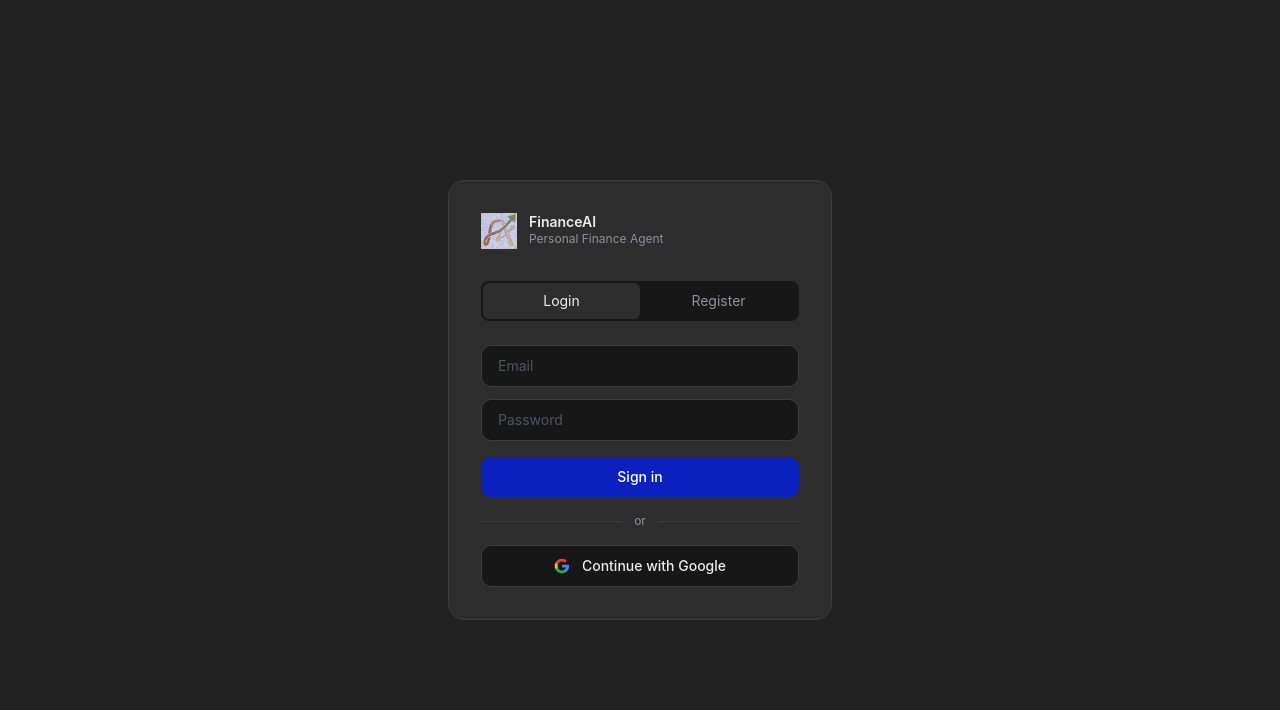
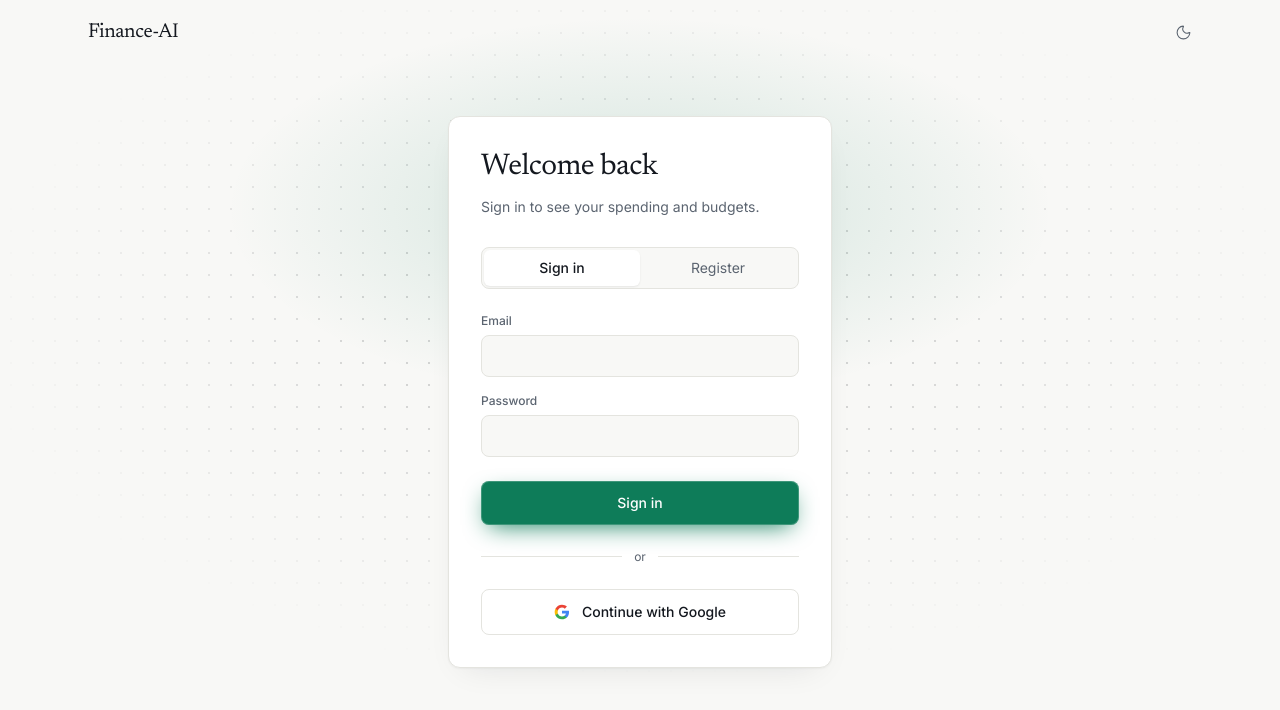
Before and after one commit to arsalanfarooq12/finance-agent, a React (Vite) app in the folder frontend/: page /app in a window 1280 px wide. Shown: the top 710 px of the page. Built offline with nearby package versions, Linux system fonts and the light colour scheme; no server answers.

Commit message:
feat: enhance AuthPage with theme toggle and improved styling

```diff
--- a/frontend/src/pages/AuthPage.tsx
+++ b/frontend/src/pages/AuthPage.tsx
@@ -1,17 +1,116 @@
 import { useState } from "react";
+import { useNavigate } from "react-router-dom";
 import { useAuth } from "../contexts/AuthContext";
+import { Moon, Sun } from "lucide-react";
 
 type Tab = "login" | "register";
 
+/* -------------------------------------------------------------------------- */
+/*  Design tokens: identical to FinanceLandingPage                             */
+/*  (If you'd rather not duplicate this, move `css` into a shared file.)       */
+/* -------------------------------------------------------------------------- */
+
+const css = `
+@import url('https://fonts.googleapis.com/css2?family=Inter:wght@400;500;600&family=Newsreader:opsz,wght@6..72,400;6..72,500&display=swap');
+
+.fa {
+  --bg: #F8F8F6; --surface: #FFFFFF; --ink: #14181F; --muted: #5B6470;
+  --line: #E4E4DF; --accent: #0E7C59; --accent-ink: #FFFFFF;
+  --accent-soft: color-mix(in srgb, var(--accent) 10%, var(--surface));
+  --danger: #B42318;
+  font-family: 'Inter', ui-sans-serif, system-ui, sans-serif;
+  background: var(--bg); color: var(--ink);
+}
+.fa[data-theme="dark"] {
+  --bg: #0E1114; --surface: #151A1F; --ink: #ECEDEE; --muted: #9099A3;
+  --line: #242B32; --accent: #3DDC97; --accent-ink: #06130D;
+  --danger: #F87171;
+}
+.fa .dots {
+  background-image: radial-gradient(color-mix(in srgb, var(--ink) 16%, transparent) 1px, transparent 1px);
+  background-size: 22px 22px;
+  -webkit-mask-image: radial-gradient(ellipse 70% 60% at 50% 40%, #000 30%, transparent 75%);
+  mask-image: radial-gradient(ellipse 70% 60% at 50% 40%, #000 30%, transparent 75%);
+}
+.fa .halo {
+  background: radial-gradient(ellipse at center, color-mix(in srgb, var(--accent) 16%, transparent), transparent 65%);
+}
+.fa .serif { font-family: 'Newsreader', Georgia, serif; font-weight: 400; letter-spacing: -0.02em; }
+.fa a:focus-visible, .fa button:focus-visible {
+  outline: 2px solid var(--accent); outline-offset: 3px; border-radius: 6px;
+}
+.fa input:focus-visible { outline: none; }
+`;
+
+const ink = "text-[color:var(--ink)]";
+const muted = "text-[color:var(--muted)]";
+const card =
+  "rounded-xl border border-[color:var(--line)] bg-[var(--surface)] shadow-[0_1px_2px_rgba(20,24,31,0.04),0_12px_32px_-16px_rgba(20,24,31,0.12)]";
+const inputCls =
+  "w-full rounded-lg border border-[color:var(--line)] bg-[var(--bg)] px-3.5 py-2.5 text-sm text-[color:var(--ink)] placeholder:text-[color:var(--muted)] transition-colors focus:border-[color:var(--accent)] focus:ring-2 focus:ring-[color:var(--accent)]/20";
+
+const THEME_KEY = "fa-theme";
+
+function readTheme(): boolean {
+  try {
+    return localStorage.getItem(THEME_KEY) === "dark";
+  } catch {
+    return false;
+  }
+}
+
+function Field({
+  label,
+  children,
+}: {
+  label: string;
+  children: React.ReactNode;
+}) {
+  return (
+    <label className="block">
+      <span className={`mb-1.5 block text-xs font-medium ${muted}`}>
+        {label}
+      </span>
+      {children}
+    </label>
+  );
+}
+
+/* -------------------------------------------------------------------------- */
+/*  Page                                                                       */
+/* -------------------------------------------------------------------------- */
+
 export default function AuthPage() {
   const { signIn, signUp, signInWithGoogle } = useAuth();
+  const navigate = useNavigate();
+
+  const [dark, setDark] = useState(readTheme);
   const [tab, setTab] = useState<Tab>("login");
   const [email, setEmail] = useState("");
   const [password, setPassword] = useState("");
+  const [fullName, setFullName] = useState("");
   const [error, setError] = useState("");
   const [message, setMessage] = useState("");
   const [loading, setLoading] = useState(false);
-  const [fullName, setFullName] = useState("");
+
+  const toggleTheme = () => {
+    setDark((d) => {
+      try {
+        localStorage.setItem(THEME_KEY, d ? "light" : "dark");
+      } catch {
+        /* storage unavailable: keep in-memory only */
+      }
+      return !d;
+    });
+  };
+
+  const switchTab = (t: Tab) => {
+    setTab(t);
+    setError("");
+    setMessage("");
+    setFullName("");
+  };
+
   const handleSubmit = async () => {
     if (!email.trim() || !password.trim()) {
       setError("Email and password are required.");
@@ -37,161 +136,158 @@ export default function AuthPage() {
     setLoading(false);
   };
 
+  const isLogin = tab === "login";
+
   return (
-    <div
-      className="min-h-screen flex items-center justify-center px-4"
-      style={{ backgroundColor: "#212121" }}
+    <main
+      className="fa relative flex min-h-screen flex-col overflow-hidden"
+      data-theme={dark ? "dark" : "light"}
     >
-      <div
-        className="w-full max-w-sm rounded-2xl p-8"
-        style={{ backgroundColor: "#2d2d2d", border: "1px solid #3d3d3d" }}
+      <style>{css}</style>
+
+      {/* Background texture */}
+      <div className="dots pointer-events-none absolute inset-0" />
+      <div className="halo pointer-events-none absolute left-1/2 top-0 h-[420px] w-[900px] max-w-full -translate-x-1/2" />
+
+      {/* Top bar */}
+      <header className="relative">
+        <div className="mx-auto flex h-16 max-w-6xl items-center justify-between px-6">
+          <button
+            onClick={() => navigate("/")}
+            className={`serif text-xl ${ink}`}
+            aria-label="Finance-AI home"
           >
-        {/* Logo */}
-        <div className="flex items-center gap-3 mb-8">
-          <div
-            className="w-9 h-9 rounded-xl flex items-center justify-center"
-            style={{ backgroundColor: "#0a21c0" }}
+            Finance-AI
+          </button>
+          <button
+            onClick={toggleTheme}
+            aria-label={dark ? "Switch to light theme" : "Switch to dark theme"}
+            className={muted}
           >
-            <img src="./favicon.svg" alt="logo" />
+            {dark ? (
+              <Sun size={17} strokeWidth={1.5} />
+            ) : (
+              <Moon size={17} strokeWidth={1.5} />
+            )}
+          </button>
         </div>
-          <div>
-            <h1
-              className="font-semibold text-sm leading-none"
-              style={{ color: "#ececec" }}
-            >
-              FinanceAI
+      </header>
+
+      {/* Card */}
+      <div className="relative flex flex-1 items-center justify-center px-4 pb-20">
+        <div className={`${card} w-full max-w-sm p-8`}>
+          <h1 className={`serif text-3xl leading-tight ${ink}`}>
+            {isLogin ? "Welcome back" : "Create your account"}
           </h1>
-            <p className="text-xs mt-0.5" style={{ color: "#8e8ea0" }}>
-              Personal Finance Agent
+          <p className={`mt-2 text-sm leading-6 ${muted}`}>
+            {isLogin
+              ? "Sign in to see your spending and budgets."
+              : "Start with a pasted expense or a PDF statement."}
           </p>
-          </div>
-        </div>
 
           {/* Tabs */}
           <div
-          className="flex rounded-lg p-0.5 mb-6"
-          style={{ backgroundColor: "#171717" }}
+            role="tablist"
+            className="mt-7 flex rounded-lg border border-[color:var(--line)] bg-[var(--bg)] p-0.5"
           >
             {(["login", "register"] as Tab[]).map((t) => (
               <button
                 key={t}
-              onClick={() => {
-                setTab(t);
-                setError("");
-                setMessage("");
-                setFullName("");
-              }}
-              className="flex-1 py-2 text-sm rounded-md transition-all duration-200 cursor-pointer capitalize"
-              style={{
-                backgroundColor: tab === t ? "#2d2d2d" : "transparent",
-                color: tab === t ? "#ececec" : "#8e8ea0",
-              }}
+                role="tab"
+                aria-selected={tab === t}
+                onClick={() => switchTab(t)}
+                className={`flex-1 rounded-md py-2 text-sm transition-colors ${
+                  tab === t
+                    ? "bg-[var(--surface)] font-medium text-[color:var(--ink)] shadow-[0_1px_2px_rgba(20,24,31,0.08)]"
+                    : muted
+                }`}
               >
-              {t}
+                {t === "login" ? "Sign in" : "Register"}
               </button>
             ))}
           </div>
 
           {/* Fields */}
-        <div className="space-y-3 mb-4">
-          {tab === "register" && (
+          <form
+            className="mt-6"
+            onSubmit={(e) => {
+              e.preventDefault();
+              handleSubmit();
+            }}
+          >
+            <div className="space-y-4">
+              {!isLogin && (
+                <Field label="Full name">
                   <input
                     type="text"
-              placeholder="Full name"
+                    autoComplete="name"
                     value={fullName}
                     onChange={(e) => setFullName(e.target.value)}
-              onKeyDown={(e) => e.key === "Enter" && handleSubmit()}
-              style={{
-                backgroundColor: "#171717",
-                border: "1px solid #3d3d3d",
-                color: "#ececec",
-                borderRadius: "10px",
-              }}
-              className="w-full px-4 py-2.5 text-sm outline-none placeholder-gray-600 focus:border-blue-600 transition-colors"
+                    className={inputCls}
                   />
+                </Field>
               )}
+              <Field label="Email">
                 <input
                   type="email"
-            placeholder="Email"
+                  autoComplete="email"
                   value={email}
                   onChange={(e) => setEmail(e.target.value)}
-            onKeyDown={(e) => e.key === "Enter" && handleSubmit()}
-            style={{
-              backgroundColor: "#171717",
-              border: "1px solid #3d3d3d",
-              color: "#ececec",
-              borderRadius: "10px",
-            }}
-            className="w-full px-4 py-2.5 text-sm outline-none placeholder-gray-600 focus:border-blue-600 transition-colors"
+                  className={inputCls}
                 />
+              </Field>
+              <Field label="Password">
                 <input
                   type="password"
-            placeholder="Password"
+                  autoComplete={isLogin ? "current-password" : "new-password"}
                   value={password}
                   onChange={(e) => setPassword(e.target.value)}
-            onKeyDown={(e) => e.key === "Enter" && handleSubmit()}
-            style={{
-              backgroundColor: "#171717",
-              border: "1px solid #3d3d3d",
-              color: "#ececec",
-              borderRadius: "10px",
-            }}
-            className="w-full px-4 py-2.5 text-sm outline-none placeholder-gray-600 focus:border-blue-600 transition-colors"
+                  className={inputCls}
                 />
+              </Field>
             </div>
 
             {/* Error / success */}
+            <div aria-live="polite">
               {error && (
-          <p className="text-xs mb-3" style={{ color: "#f87171" }}>
+                <p className="mt-4 text-xs text-[color:var(--danger)]">
                   {error}
                 </p>
               )}
               {message && (
-          <p className="text-xs mb-3" style={{ color: "#34d399" }}>
+                <p className="mt-4 text-xs text-[color:var(--accent)]">
                   {message}
                 </p>
               )}
+            </div>
 
-        {/* Submit */}
             <button
-          onClick={handleSubmit}
+              type="submit"
               disabled={loading}
-          style={{
-            backgroundColor: "#0a21c0",
-            color: "white",
-            borderRadius: "10px",
-            opacity: loading ? 0.6 : 1,
-          }}
-          className="w-full py-2.5 text-sm font-medium cursor-pointer disabled:cursor-not-allowed transition-opacity mb-4"
+              className="mt-6 w-full rounded-lg bg-[var(--accent)] py-3 text-sm font-medium text-[color:var(--accent-ink)] shadow-[0_8px_24px_-8px_var(--accent)] ring-1 ring-inset ring-white/20 transition hover:brightness-110 disabled:cursor-not-allowed disabled:opacity-60"
             >
               {loading
                 ? "Please wait..."
-            : tab === "login"
+                : isLogin
                 ? "Sign in"
                 : "Create account"}
             </button>
+          </form>
 
           {/* Divider */}
-        <div className="flex items-center gap-3 mb-4">
-          <div className="flex-1 h-px" style={{ backgroundColor: "#3d3d3d" }} />
-          <span className="text-xs" style={{ color: "#8e8ea0" }}>
-            or
-          </span>
-          <div className="flex-1 h-px" style={{ backgroundColor: "#3d3d3d" }} />
+          <div className="my-6 flex items-center gap-3">
+            <div className="h-px flex-1 bg-[var(--line)]" />
+            <span className={`text-xs ${muted}`}>or</span>
+            <div className="h-px flex-1 bg-[var(--line)]" />
           </div>
 
           {/* Google OAuth */}
           <button
+            type="button"
             onClick={signInWithGoogle}
-          style={{
-            backgroundColor: "#171717",
-            border: "1px solid #3d3d3d",
-            color: "#ececec",
-            borderRadius: "10px",
-          }}
-          className="w-full py-2.5 text-sm font-medium cursor-pointer flex items-center justify-center gap-3 hover:border-gray-500 transition-colors"
+            className={`flex w-full items-center justify-center gap-3 rounded-lg border border-[color:var(--line)] bg-[var(--surface)] py-3 text-sm font-medium transition-colors hover:border-[color:var(--muted)] ${ink}`}
           >
-          <svg width="16" height="16" viewBox="0 0 24 24">
+            <svg width="16" height="16" viewBox="0 0 24 24" aria-hidden="true">
               <path
                 fill="#4285F4"
                 d="M22.56 12.25c0-.78-.07-1.53-.2-2.25H12v4.26h5.92c-.26 1.37-1.04 2.53-2.21 3.31v2.77h3.57c2.08-1.92 3.28-4.74 3.28-8.09z"
@@ -213,5 +309,6 @@ export default function AuthPage() {
           </button>
         </div>
       </div>
+    </main>
   );
 }
```
Lines whose indentation alone changed are shown as unchanged.
